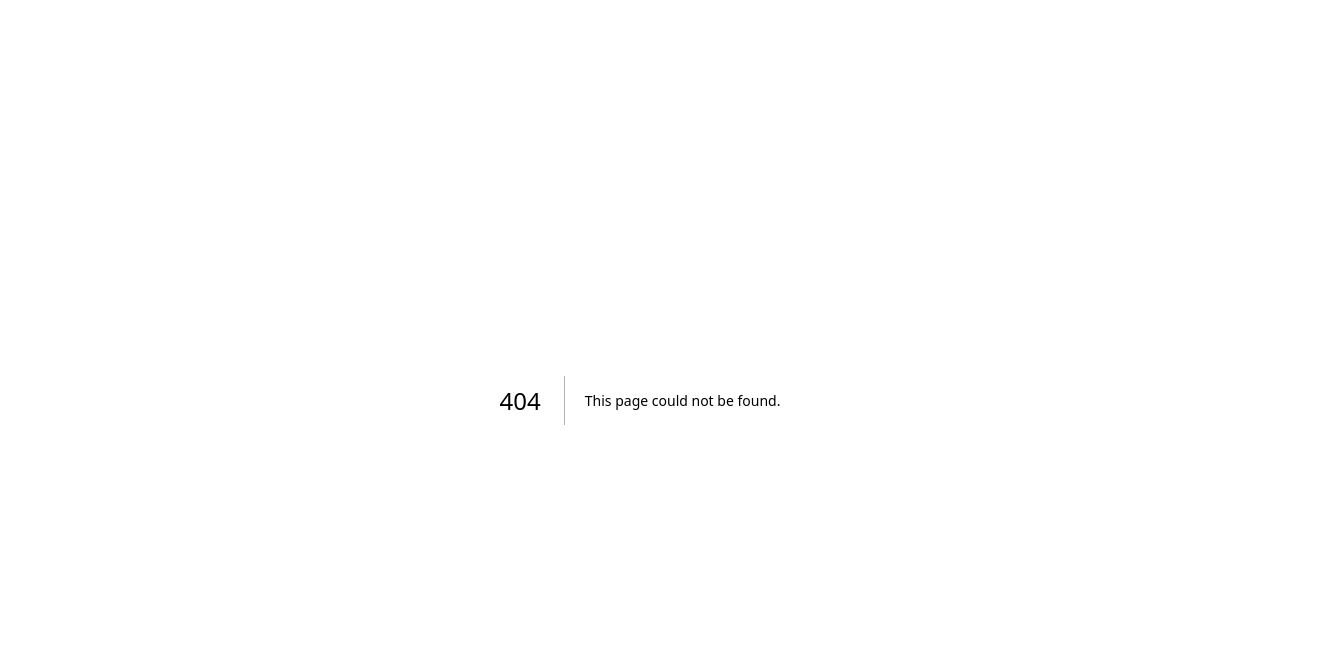
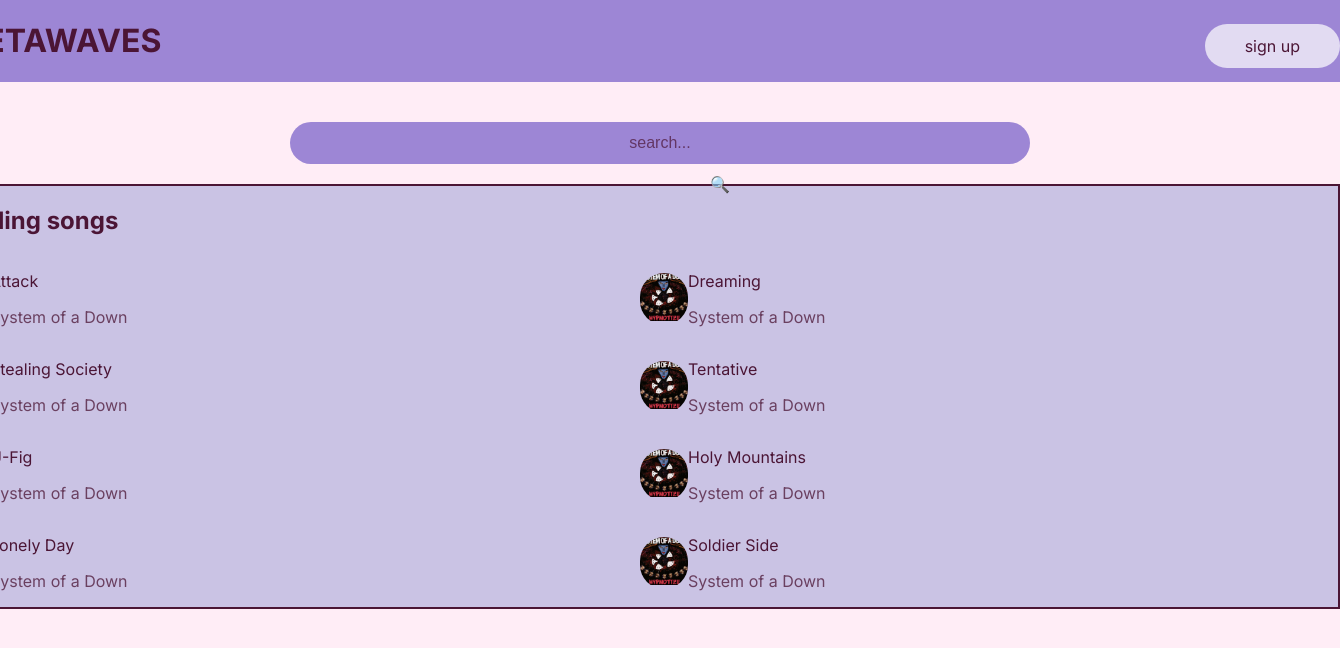
Before and after one commit to Rc61037/Thetawaves, a Next.js app in the folder thetawaves-next/: page /nonauth in a window 1280 px wide. Before the commit this address had no page. Shown: the top 648 px of the page, 1340 px wide, since content can reach past the window. Built offline with nearby package versions, Linux system fonts and the light colour scheme; a web font is replaced by a local one.

Commit message:
Made the page for non-authenticated users

```diff
--- /dev/null
+++ b/thetawaves-next/src/app/nonauth/page.tsx
@@ -0,0 +1,73 @@
+'use client';
+import React from "react";
+
+const NonAuth = () => {
+const trendingSongs = [
+    "Attack",
+    "Dreaming",
+    "Stealing Society",
+    "Tentative",
+    "U-Fig",
+    "Holy Mountains",
+    "Lonely Day",
+    "Soldier Side"
+  ];
+ {/* Trending Songs */}
+ return (
+    <div className="min-h-screen bg-[#FFEDF6] flex justify-center">
+      <div className="w-[1400px]">
+        {/* Header */}
+        <div className="w-full bg-[#9D86D5] py-4 flex justify-between items-center">
+          <h1 className="text-[#4B1535] text-4xl font-serif px-8">THETAWAVES</h1>
+          <button
+            //onClick={alert('clicked')}
+            className="submit-button px-8"
+          >
+            sign up
+          </button>
+        </div>
+         {/* Search Bar */}
+         <div style={{ marginTop: '40px', marginBottom: '20px'}}>
+          <div className="w-full flex justify-center">
+            <div className="w-[700px] relative m-50">
+              <input
+                type="text"
+                placeholder="search..."
+                style={{ backgroundColor: '#9D86D5'}}
+                className="form-input w-full pl-10 py-3 focus:outline-none focus:ring-0"
+              />
+             <span className="absolute left-6/10 transform translate-y-1/2 text-[#4B1535]">🔍</span>
+            </div>
+          </div>
+        </div>
+
+        <div className="mt-8">
+          <div className="bg-[#CAC3E4] p-4 border-2  border-color:#4B1535">
+            <h2 className="text-[#4B1535] text-2xl font-serif mb-6">trending songs</h2>
+            <div className="grid grid-cols-2 gap-x-48 gap-y-6">
+              {trendingSongs.map((song, i) => (
+                <div key={i} className="flex items-center space-x-4">
+                  <div className="w-12 h-12 relative flex-shrink-0 rounded-full overflow-hidden">
+                    <img
+                      src="/hypnotize.png"
+                      alt="Hypnotize"
+                      width={48}
+                      height={48}
+                      className="object-cover"
+                    />
+                  </div>
+                  <div>
+                    <p className="text-[#4B1535] text-lg">{song}</p>
+                    <p className="text-[#4B1535] opacity-75">System of a Down</p>
+                  </div>
+                </div>
+              ))}
+            </div>
+          </div>
+        </div>
+        </div>
+        </div>
+  );
+};
+
+export default NonAuth;
```
